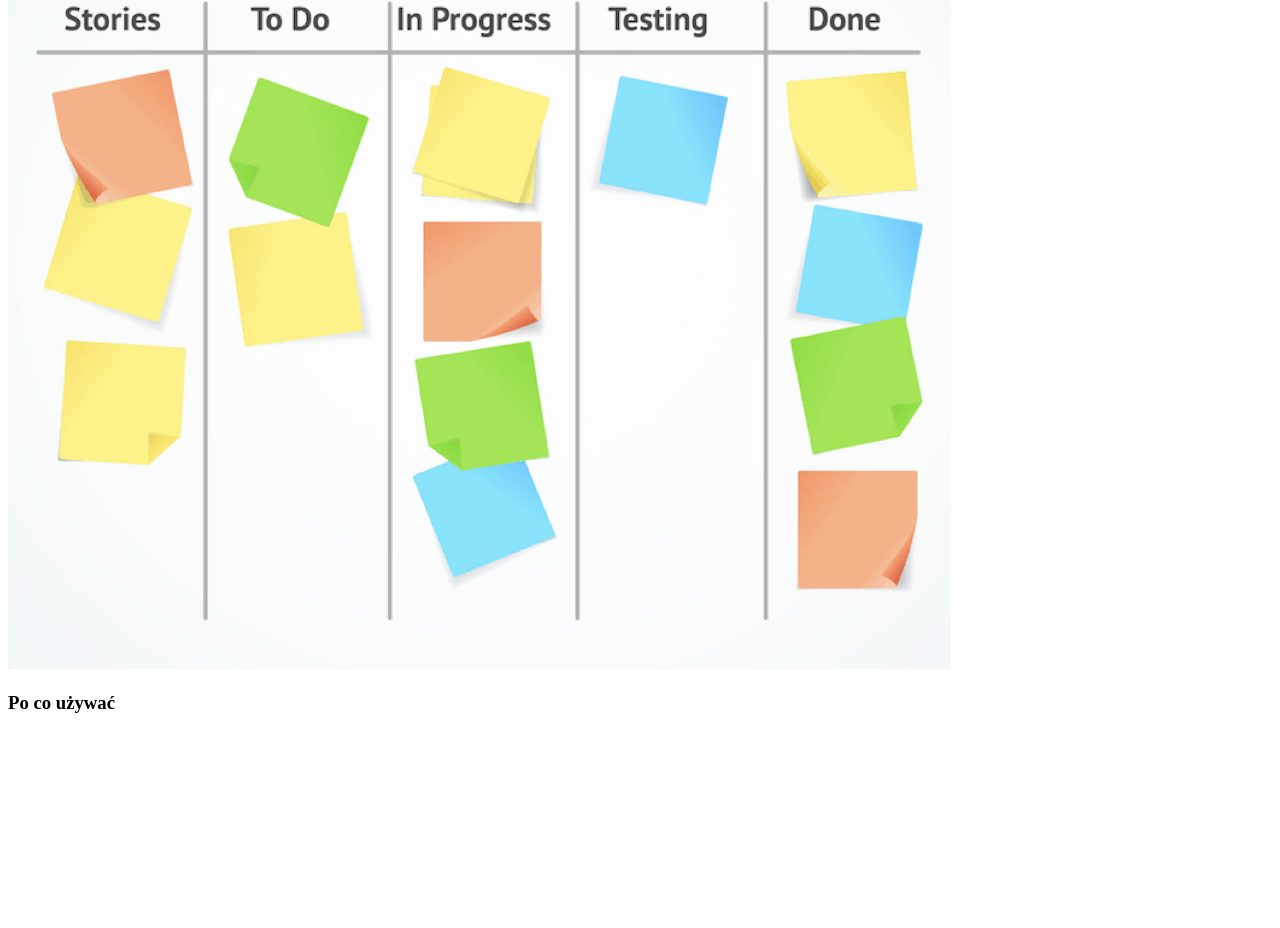
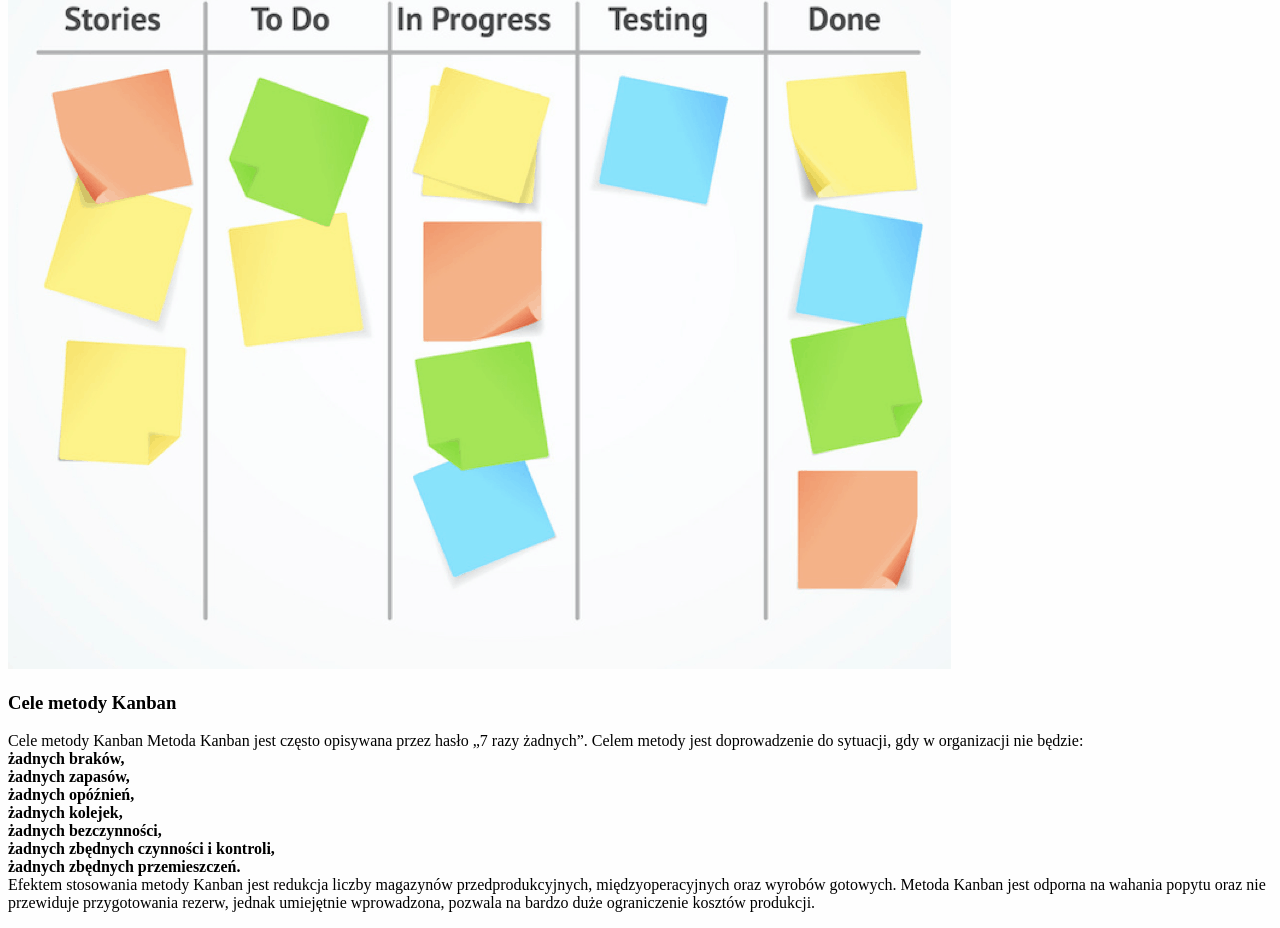
Before and after one commit to szymon-staron/homepage-2021, a plain HTML site: page kanban.html in a window 1280 px wide. Shown: the part 348-1276 px from the top of the page. Before the commit the page ends 1080 px from the top, so only its background shows below. Drawn offline with Linux system fonts and the light colour scheme.

Commit message:
add content to page kanban

```diff
--- a/kanban.html
+++ b/kanban.html
@@ -1,12 +1,14 @@
 <!DOCTYPE html>
 <html lang="pl">
   <head>
-    <meta charset="UTF-8">
-    <meta http-equiv="X-UA-Compatible" content="IE=edge">
-    <meta name="viewport" content="width=device-width, initial-scale=1.0">
+    <meta charset="UTF-8" />
+    <meta http-equiv="X-UA-Compatible" content="IE=edge" />
+    <meta name="viewport" content="width=device-width, initial-scale=1.0" />
     <title>Document</title>
+    <link href="style.css" rel="stylesheet" type="text/css" />
   </head>
-<body> <header>
+  <body>
+    <header>
       <nav>
         <a href="index.html">Tydzień 2 </a>
         <a href="nauka-css.html">Nauka CSS</a>
@@ -18,14 +20,38 @@
       <h1>Kanban</h1>
     </header>
     <section>
-     <article>    <h2>Co to jest kanban ?</h2>
-         <p>Kanban – opracowana w latach pięćdziesiątych w Japonii metoda sterowania produkcją. Słowo kanban w wolnym tłumaczeniu można w poniższym przypadku oddać jako „spis widoczny”. W pierwotnym znaczeniu – w języku japońskim – oznacza: szyld, tabliczkę z napisem informującym, billboard.</p>
-       <img src="kanban-board.png" alt="Zdjęcie tablicy Kanban"> </article>
       <article>
-         <h3>Po co używać </h3>
+        <h2>Co to jest kanban ?</h2>
+        <p>
+          Kanban – opracowana w latach pięćdziesiątych w Japonii metoda
+          sterowania produkcją. Słowo kanban w wolnym tłumaczeniu można w
+          poniższym przypadku oddać jako „spis widoczny”. W pierwotnym znaczeniu
+          – w języku japońskim – oznacza: szyld, tabliczkę z napisem
+          informującym, billboard.
+        </p>
+        <img src="kanban-board.png" alt="Zdjęcie tablicy Kanban" />
+      </article>
+      <article>
+        <h3>Cele metody Kanban</h3>
+        <p>
+          Cele metody Kanban Metoda Kanban jest często opisywana przez hasło „7
+          razy żadnych”. Celem metody jest doprowadzenie do sytuacji, gdy w
+          organizacji nie będzie:
+          <br />
+          <strong> żadnych braków,</strong><br />
+          <strong>żadnych zapasów,</strong><br />
+          <strong> żadnych opóźnień,</strong><br />
+          <strong> żadnych kolejek,</strong><br />
+          <strong>żadnych bezczynności,</strong><br />
+          <strong> żadnych zbędnych czynności i kontroli,</strong><br />
+          <strong> żadnych zbędnych przemieszczeń.</strong><br />
+          Efektem stosowania metody Kanban jest redukcja liczby magazynów
+          przedprodukcyjnych, międzyoperacyjnych oraz wyrobów gotowych. Metoda
+          Kanban jest odporna na wahania popytu oraz nie przewiduje
+          przygotowania rezerw, jednak umiejętnie wprowadzona, pozwala na bardzo
+          duże ograniczenie kosztów produkcji.
+        </p>
       </article>
     </section>
-
-
   </body>
 </html>
```
Lines whose indentation alone changed are shown as unchanged.
